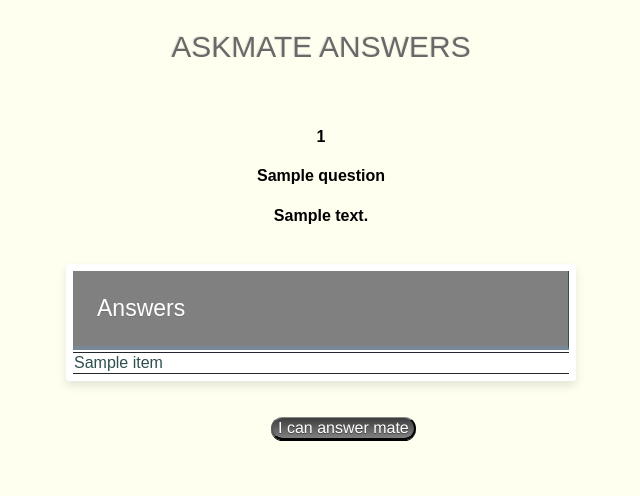
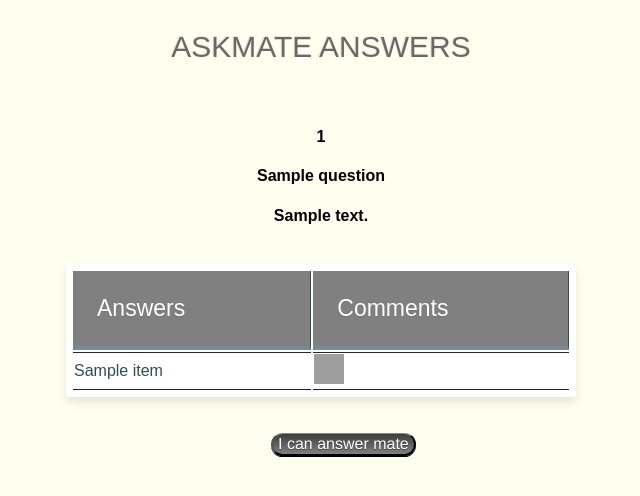
Before and after one commit to ginapaal/askmate_gnap, a Flask app: template templates/answers.html in a window 1280 px wide. Shown: the top 496 px of the page, without its empty margins (319-959 px from the left). Run offline with Flask 2, Linux system fonts and the light colour scheme; the template is opened without the code that fills it: most values are stand-ins (such as "Sample title", 1, 10 or a date in 2020); grey boxes are pictures that could not be loaded.

Commit message:
added links to comments

```diff
--- a/templates/answers.html
+++ b/templates/answers.html
@@ -24,12 +24,18 @@
             <thead class="answer-head" id="answer-head">
                 <tr>
                     <th>Answers</th>
+                    <th id='commen_part'> Comments </th>
                 </tr>
             </thead>
             <tbody class="answer-body">
                 {% for item in answer %}
                 <tr>
                     <td> {{ item[4] }} </td>
+                    <td>
+                        <a href='/answer/{{ item[0] }}/comments'>
+                            <img src="https://maxcdn.icons8.com/Share/icon/dotty/Messaging//speech_bubble_with_dots1600.png" width="30" height="30">
+                        </a>
+                    </td>
                 </tr>
                 {% endfor %}
             </tbody>
```
